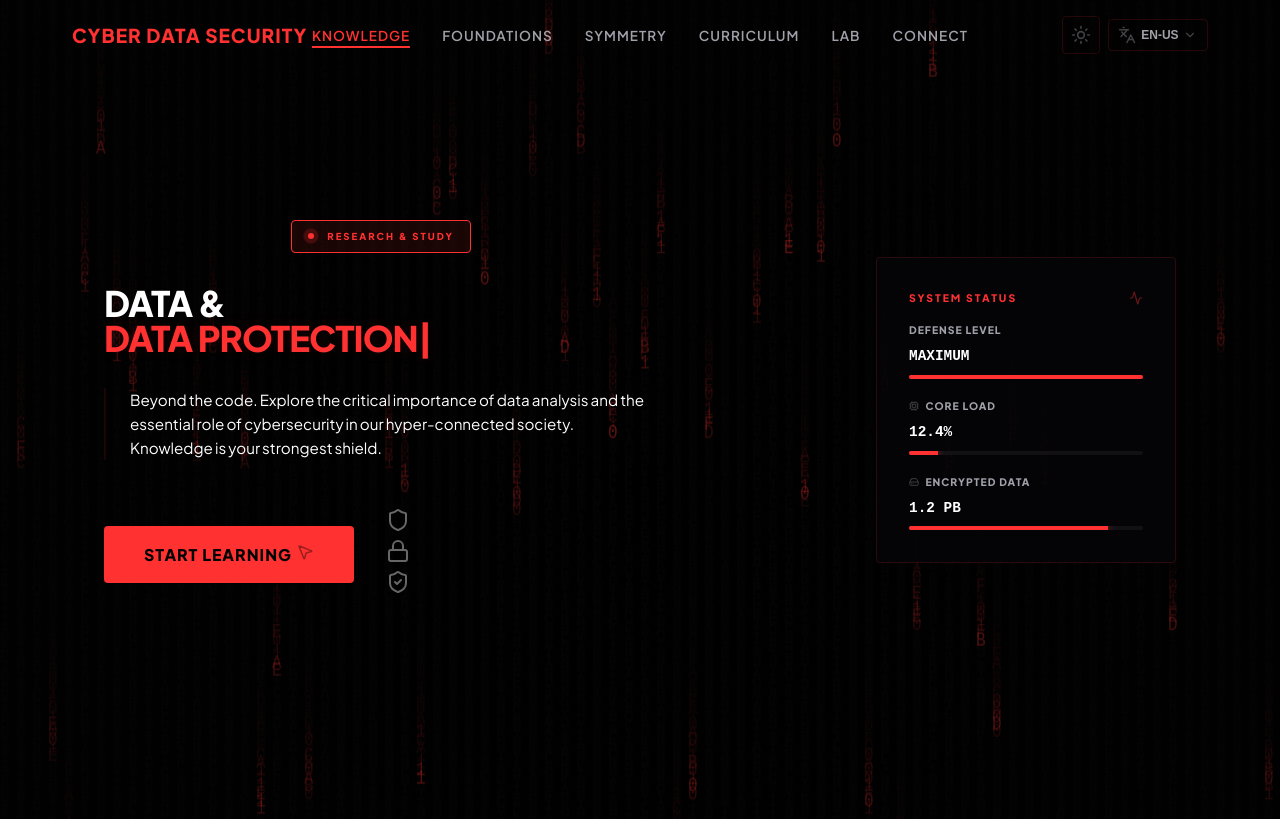
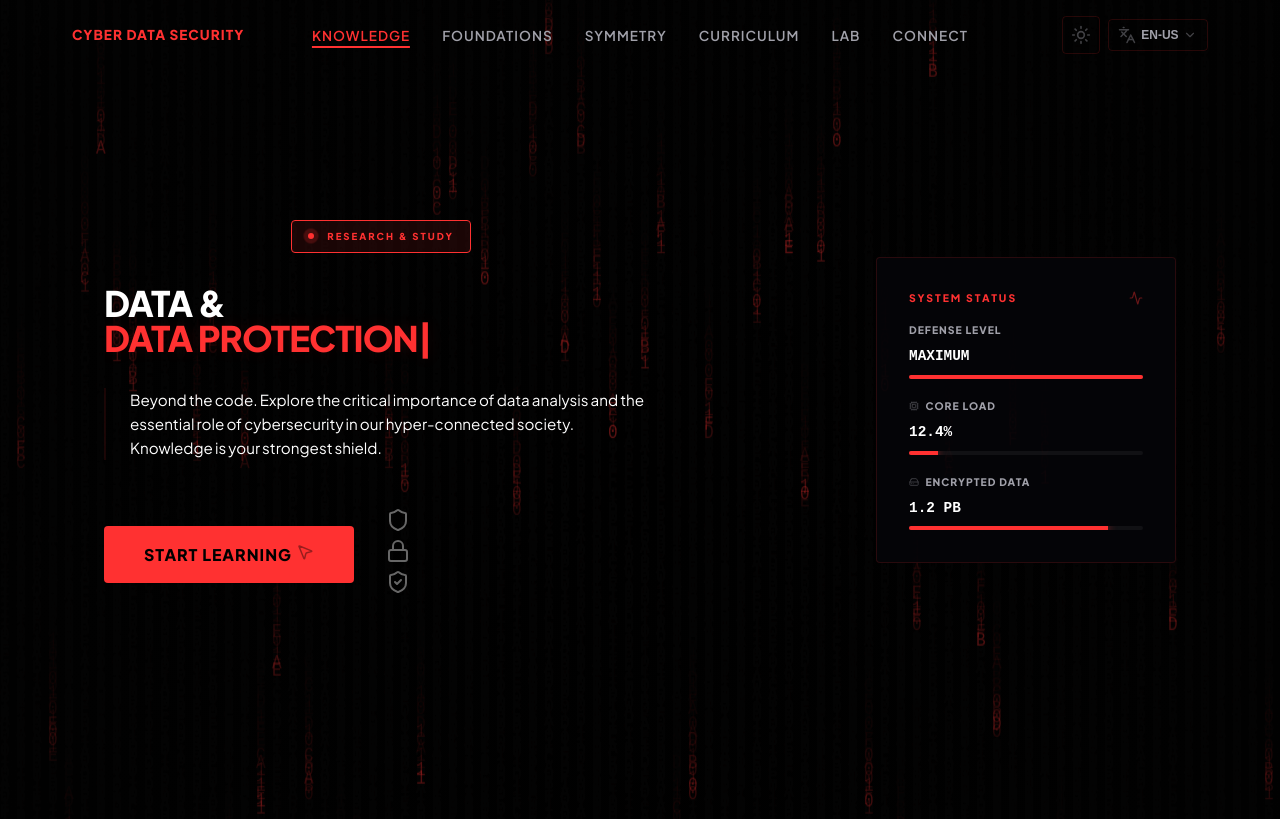
Before and after one commit to manoelja/cyber-data-security, a React (Vite) app: page / in a window 1280 px wide. Shown: the top 819 px of the page. Built offline with nearby package versions, Linux system fonts and the light colour scheme.

Commit message:
fix: ajusta problemas na landing page

```diff
--- a/src/components/Footer/Footer.tsx
+++ b/src/components/Footer/Footer.tsx
@@ -386,7 +386,7 @@ export default function Footer() {
 
             <div className="footer-social-icons">
               <motion.a
-                href="https://github.com/manoelja"
+                href="https://github.com/manoelja/cyber-data-security"
                 target="_blank"
                 rel="noopener noreferrer"
                 className="social-icon-btn"
--- a/src/components/Navbar/Navbar.css
+++ b/src/components/Navbar/Navbar.css
@@ -23,7 +23,7 @@
 
 /* ========== LOGO ========== */
 .logo {
-  font-size: 1.2rem;
+  font-size: 0.85rem;
   font-weight: 800;
   letter-spacing: 1px;
   color: var(--accent-color);
```
